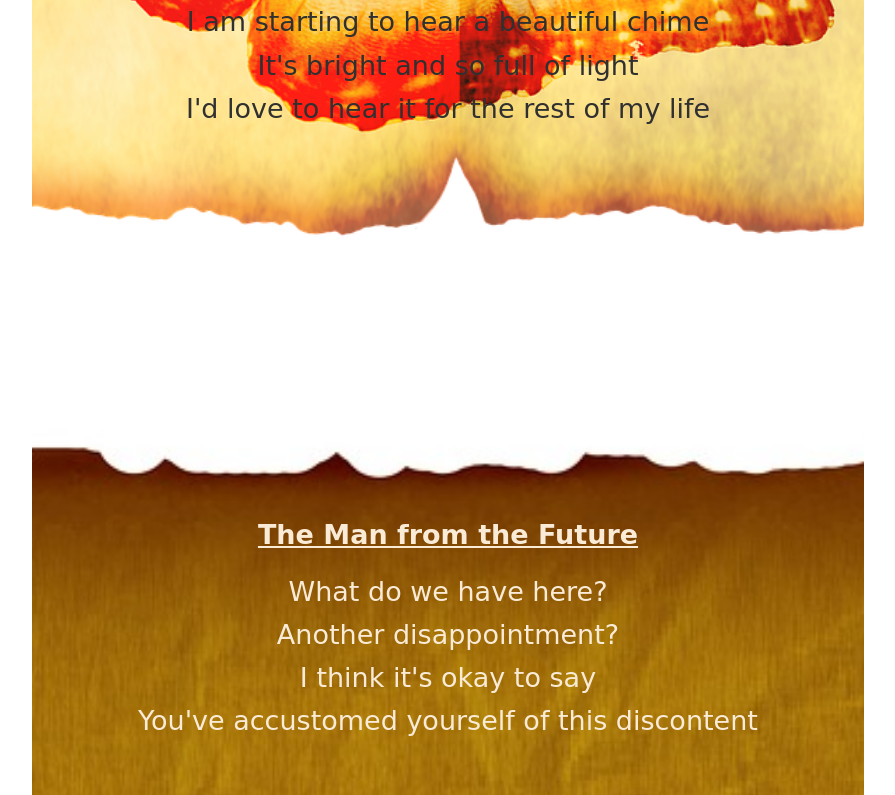
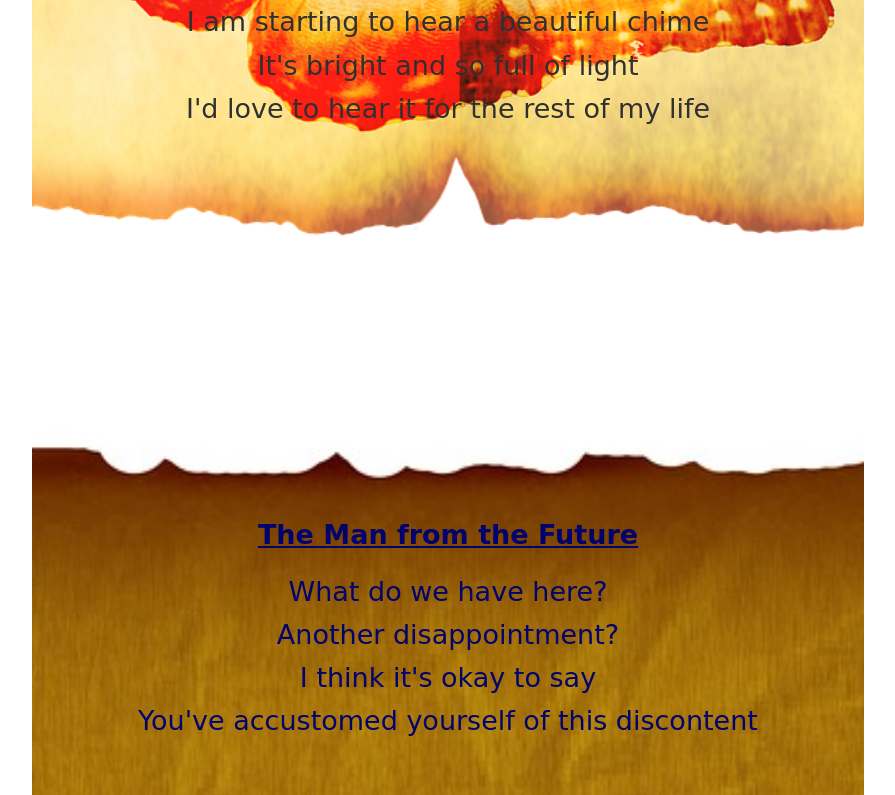
Before and after one commit to Lakhshyakhurana/site-for-groot-updated-, a plain HTML site: page poems.html in a window 1280 px wide. Shown: the part 8341-9136 px from the top of the page, without its empty margins (192-1087 px from the left). Drawn offline with Linux system fonts and the light colour scheme; a web font is replaced by a local one.

Commit message:
Update poem.css

```diff
--- a/poem.css
+++ b/poem.css
@@ -47,7 +47,7 @@
 .poem5{
     background: url("/images/poemsimg4.png") no-repeat center center/cover;
     padding: 200px 0;
-    color: antiquewhite;
+    color: #02026e;
 }
 @media screen and (min-width:820px){
     .poem p,.poem h2{
```
